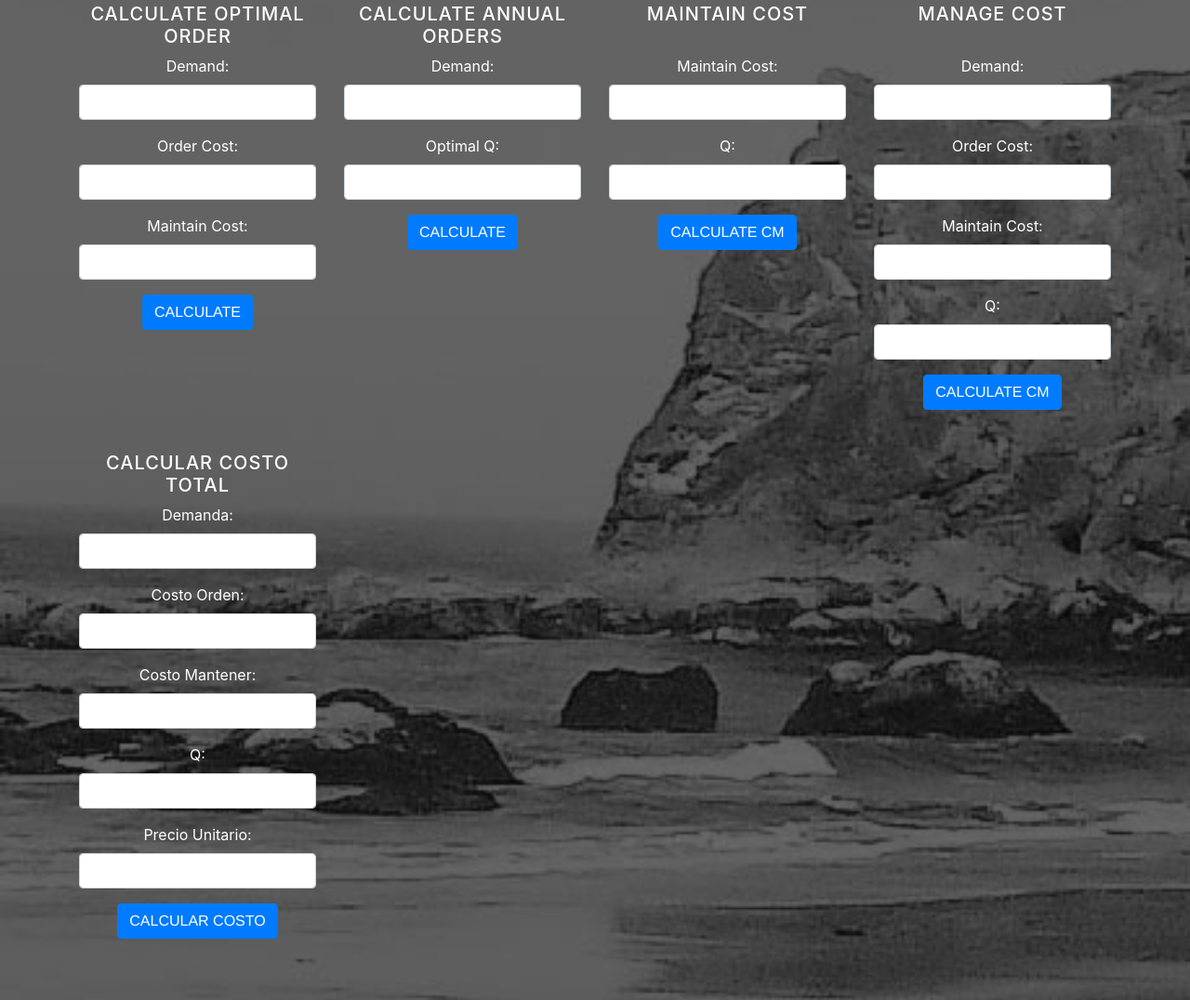
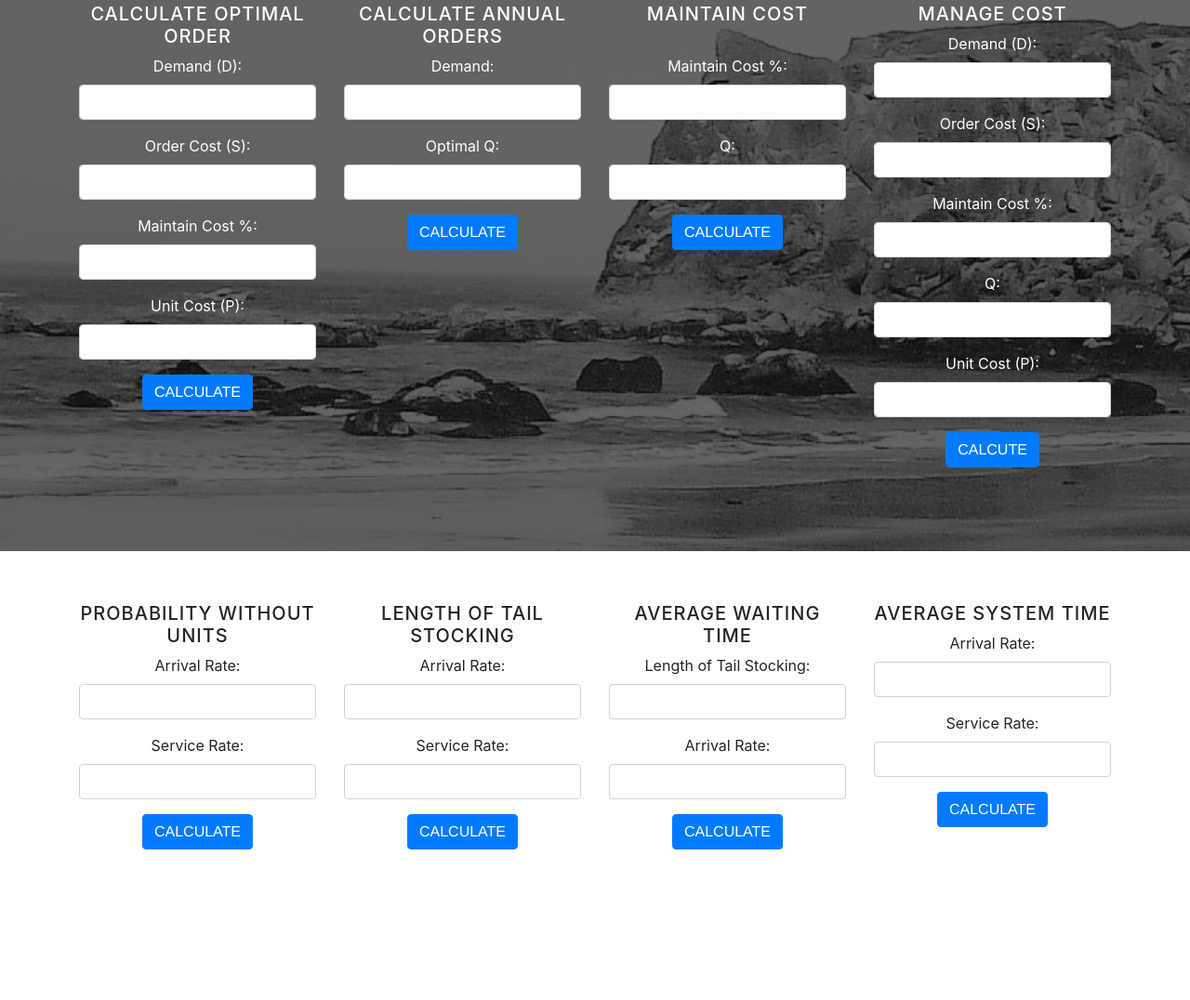
Before and after one commit to diego0037/SoftPro, a website with bundled scripts: page index.html in a window 1280 px wide. Shown: the part 1544-2620 px from the top of the page at 93% size. Built offline with nearby package versions, Linux system fonts and the light colour scheme.

Commit message:
FINALIZADO

```diff
--- a/index.html
+++ b/index.html
@@ -96,16 +96,20 @@
             <div class="col-md-3">
               <h5>Calculate Optimal Order</h5>
               <div class="form-group">
-                <label for="usr">Demand:</label>
+                <label for="usr">Demand (D):</label>
                 <input class="form-control" id="demand" type="text" name="demand">
               </div>
               <div class="form-group">
-                <label for="usr">Order Cost:</label>
+                <label for="usr">Order Cost (S):</label>
                 <input class="form-control" id="cd" type="text" name="orden">
               </div>
               <div class="form-group">
-                <label for="usr">Maintain Cost:</label>
+                <label for="usr">Maintain Cost %:</label>
                 <input class="form-control" id="cm" type="text" name="mantener">
+              </div>
+              <div class="form-group">
+                <label for="usr">Unit Cost (P):</label>
+                <input class="form-control" id="UCP" type="text" name="UCP">
               </div>
               <button class="btn btn-primary" id="calc">Calculate</button>
               <p><label id="q"></label></p>
@@ -129,18 +133,19 @@
               <h5>Maintain Cost</h5>
               <br>
               <div class="form-group">
-                <label for="usr">Maintain Cost:</label>
+                <label for="usr">Maintain Cost %:</label>
                 <input class="form-control" id="costMan" type="text" name="cm">
               </div>
               <div class="form-group">
                 <label for="usr">Q:</label>
                 <input class="form-control" id="qop" type="text" name="qop">
               </div>
-              <button class="btn btn-primary" id="mantener">Calculate CM</button>
+              <button class="btn btn-primary" id="mantener">Calculate</button>
               <p><label id="costo_mantener"></label></p>
             </div>
+
             <!-- #4 -->
-            <div class="col-md-3">
+            <!-- <div class="col-md-3">
               <h5>Manage Cost</h5>
               <br>
               <div class="form-group">
@@ -161,20 +166,20 @@
               </div>
               <button class="btn btn-primary" id="gestionar">Calculate CM</button>
               <p><label id="costo_gestionar"></label></p>
-            </div>
-              <!-- #5 -->
+            </div> -->
+              <!-- #4 -->
             <div class="col-md-3">
-              <h5>Calcular Costo Total</h5>
+              <h5>Manage Cost</h5>
               <div class="form-group">
-                <label for="usr">Demanda:</label>
+                <label for="usr">Demand (D):</label>
                 <input class="form-control" id="demandct" type="text" name="demandct">
               </div>
               <div class="form-group">
-                <label for="usr">Costo Orden:</label>
+                <label for="usr">Order Cost (S):</label>
                 <input class="form-control" id="cdct" type="text" name="ordenct">
               </div>
               <div class="form-group">
-                <label for="usr">Costo Mantener:</label>
+                <label for="usr">Maintain Cost %:</label>
                 <input class="form-control" id="cmct" type="text" name="mantenerct">
               </div>
               <div class="form-group">
@@ -182,10 +187,10 @@
                 <input class="form-control" id="qopct" type="text" name="qopct">
               </div>
               <div class="form-group">
-                <label for="usr">Precio Unitario:</label>
+                <label for="usr">Unit Cost (P):</label>
                 <input class="form-control" id="pct" type="text" name="pct">
               </div>
-              <button class="btn btn-primary" id="calc_ct">Calcular Costo</button>
+              <button class="btn btn-primary" id="calc_ct">Calcute </button>
               <p><label id="ct"></label></p>
             </div>
           </div>
@@ -199,13 +204,13 @@
           <div class="row">
             <!-- #1 -->
             <div class="col-md-3">
-              <h5>Probabilidad sin Unidades</h5>
+              <h5>Probability without Units</h5>
               <div class="form-group">
-                <label for="usr">Tasa llegada:</label>
+                <label for="usr">Arrival Rate:</label>
                 <input class="form-control" id="TLLE" type="text" name="TLLE">
               </div>
               <div class="form-group">
-                <label for="usr">Tasa Atendidos:</label>
+                <label for="usr">Service Rate:</label>
                 <input class="form-control" id="TA" type="text" name="TA">
               </div>
               <button class="btn btn-primary" id="PSU">Calculate</button>
@@ -214,13 +219,13 @@
             </div>
             <!-- #2 -->
             <div class="col-md-3">
-              <h5>Longitud Media de la Cola</h5>
+              <h5>Length of Tail Stocking</h5>
               <div class="form-group">
-                <label for="usr">Tasa llegada:</label>
+                <label for="usr">Arrival Rate:</label>
                 <input class="form-control" id="LMCTLLE" type="text" name="TLLE">
               </div>
               <div class="form-group">
-                <label for="usr">Tasa Atendidos:</label>
+                <label for="usr">Service Rate:</label>
                 <input class="form-control" id="LMCTA" type="text" name="TA">
               </div>
               <button class="btn btn-primary" id="LMC">Calculate </button>
@@ -229,32 +234,30 @@
             </div>
             <!-- #3 -->
             <div class="col-md-3">
-              <h5>Tiempo de espera Promedio</h5>
+              <h5>Average Waiting Time</h5>
               <div class="form-group">
-                <label for="usr">Longitud Media de la Cola:</label>
+                <label for="usr">Length of Tail Stocking:</label>
                 <input class="form-control" id="TEPLMC" type="text" name="LMC">
               </div>
               <div class="form-group">
-                <label for="usr">Tasa de llegada:</label>
+                <label for="usr">Arrival Rate:</label>
                 <input class="form-control" id="TEPTLLE" type="text" name="TLLE">
               </div>
               <button class="btn btn-primary" id="TEP">Calculate</button>
               <br><br>
               <p><label id="restiempoEsperaPromedio"></label></p>
-              <p><label id="restiempoMinutos" style="
-    margin-top: -28px;"></label></p>
-              <p><label id="restiempoSegundos" style="
-    margin-top: -28px;"></label></p>
+              <p><label id="restiempoMinutos" style="margin-top: -28px;"></label></p>
+              <p><label id="restiempoSegundos" style="margin-top: -28px;"></label></p>
             </div>
             <!-- #4 -->
             <div class="col-md-3">
-              <h5>Tiempo medio Sistema</h5>
+              <h5>Average System Time</h5>
               <div class="form-group">
-                <label for="usr">Tasa llegada:</label>
+                <label for="usr">Arrival Rate:</label>
                 <input class="form-control" id="TMSLLE" type="text" name="LMC">
               </div>
               <div class="form-group">
-                <label for="usr">Tasa de atendidos:</label>
+                <label for="usr">Service Rate:</label>
                 <input class="form-control" id="TMSTA" type="text" name="TA">
               </div>
               <button class="btn btn-primary" id="TMS">Calculate</button>
--- a/js/io.js
+++ b/js/io.js
@@ -1,34 +1,37 @@
 var po = 0;
-function PedidoOptimo(d,s,h) {
+function PedidoOptimo(d,s,h,p) {
+    h = (p * h)/100;
     div = Math.ceil(Math.sqrt(2*d*s/h));
-    $('#q').text("Su Q óptimo es de: " + div + " unidades");
+    $('#q').text("Your Optimal Q is: " + div + " Units");
     $('#qo').val(div);
     $('#qop').val(div);
     $('#qopg').val(div);
     $('#qopct').val(div);
+    $('#pct').val(p);
 }
 function PedidosAnuales(d,q) {
     div = Math.ceil(d/q);
-    $('#pa').text("Su numero de pedidos anuales es de: " + div + " pedidos");
+    $('#pa').text("Your annual orders are: " + div);
 }
 function CostoMantener(costo,demanda) {
     costom = costo * (demanda/2);
-    $('#costo_mantener').text("Su costo de mantener las unidades es de: " + costom);
+    $('#costo_mantener').text("Your Units Maintain Cost is: $" + costom);
 }
 function CostoGestionar(h,q,s,d){
     cg = h*(q/2)+s*(d/q)
-    $('#costo_gestionar').text("Su costo de gestionar las unidades es de: " + cg.toFixed(2));
+    $('#costo_gestionar').text("Your Units Manage Cost is: $" + cg.toFixed(2));
 }
 function CostoTotal(p,h,q,s,d){
-    debugger;
     ct = p*q+h*(q/2)+s*(d/q)
-    $('#ct').text("Su costo total es de: " + ct.toFixed(2));
+    $('#ct').text("Your Total Cost is: $" + ct.toFixed(2));
+
+
 }
 
 $(document).ready(function() {
 
     $('#calc').on('click', function(event) {
-        PedidoOptimo(parseInt($('#demand').val()), parseInt($('#cd').val()),parseFloat($('#cm').val()));
+        PedidoOptimo(parseInt($('#demand').val()), parseInt($('#cd').val()),parseFloat($('#cm').val()), parseInt($('#UCP').val()));
         $('#costMan').val($('#cm').val());
         $('#demanda').val(parseInt($('#demand').val()));
 
@@ -94,7 +97,7 @@ function probabilidadSinUnidades() {
   $('#TMSTA').val(y);
   $('#TEPTLLE').val(x);
   $('#TMSLLE').val(x);
-  $('#resProbabilidadSinUnidades').text("La Probabilidad es de: " + res);
+  $('#resProbabilidadSinUnidades').text("The Probability is: " + res);
 }
 
 function longitudMediaCola(){
@@ -109,33 +112,33 @@ function longitudMediaCola(){
   $('#TMSLLE').val(x);
   $('#TLLE').val(x);
   $('#TA').val(y);
-  $('#reslongitudMediaCola').text("La Capacidad promedio es de: " + res);
+  $('#reslongitudMediaCola').text("The Average Capacity is: " + res);
 }
 
 function tiempoEsperaPromedio() {
   var x = $('#TEPLMC').val();
   var y = $('#TEPTLLE').val();
   var res = (x/y).toFixed(4);
-  $('#restiempoEsperaPromedio').text("El tiempo de espera es: " + res +" horas");
+  $('#restiempoEsperaPromedio').text("The Time Waiting is: " + res +" hours");
   var minutos = (res*60/1).toFixed(4);
-  $('#restiempoMinutos').text("El tiempo de espera es: " + minutos +" minutos");
+  $('#restiempoMinutos').text("The Time Waiting is: " + minutos +" minutes");
   var segundos = (res*3600/1).toFixed(4);
-  $('#restiempoSegundos').text("El tiempo de espera es: " + segundos +" segundos");
+  $('#restiempoSegundos').text("The Time Waiting is: " + segundos +" seconds");
 }
 
 function tiempoMedioSistema() {
   if (po ==0) {
-    alert('Datos inconsintentes');
+    alert('Inconsistent Data');
     return;
   }else {
     var x = $('#TMSLLE').val();
     var y = $('#TMSTA').val();
     var res = (x/y).toFixed(4);
-    $('#restiempoMedioSistema').text("Probabilidad de espera por el servicio: " + res);
+    $('#restiempoMedioSistema').text("Probability of Waiting for the Service: " + res);
 
     var res1 = Number(po)+Number(res);
     console.log(res1);
-    $('#resCalidadSistema').text("Po + Pw : " + res1 + ". El servicio es aceptable");
+    $('#resCalidadSistema').text("Po + Pw : " + res1 + ". Acceptable Service");
   }
 
 }
```
